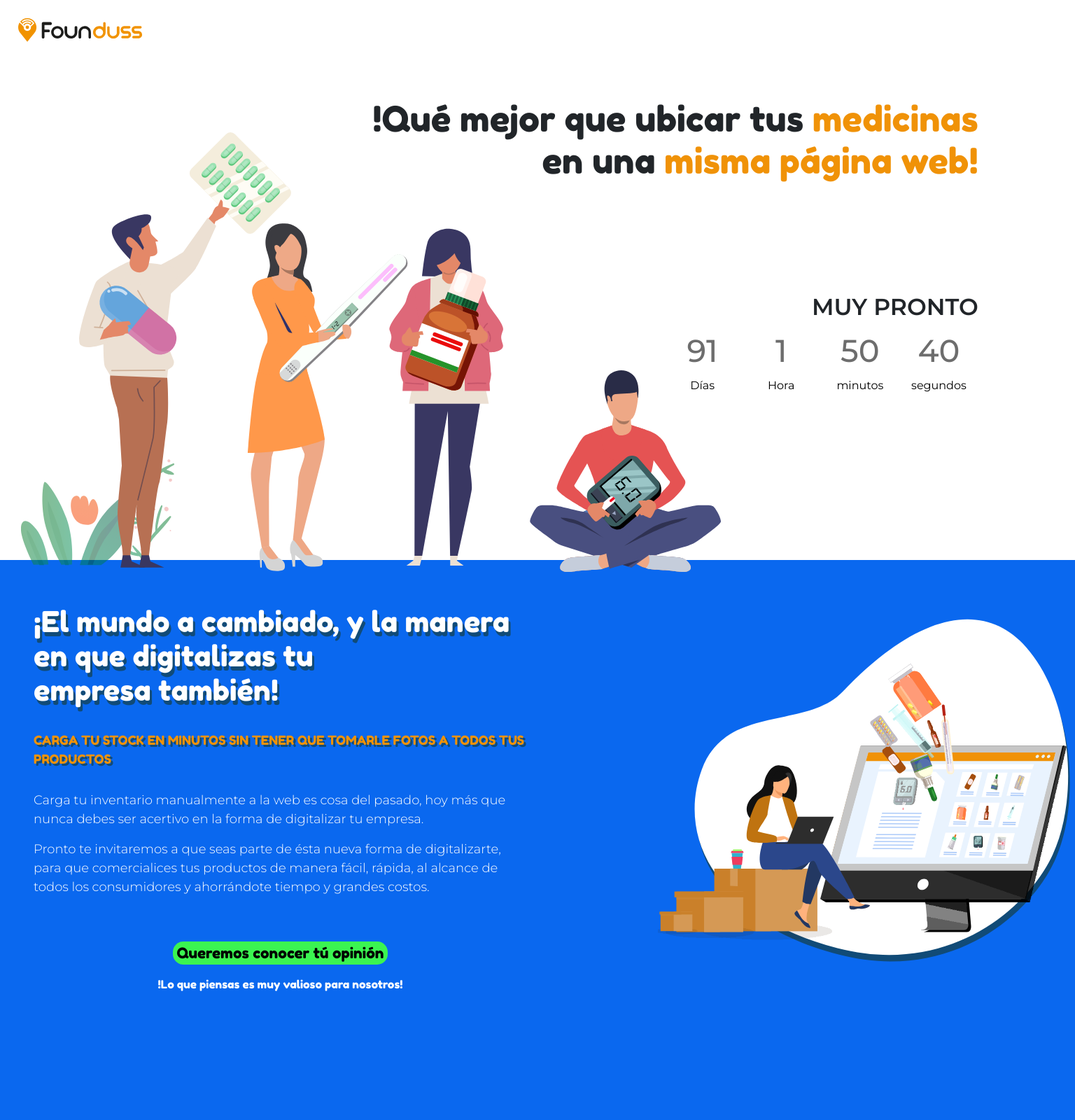
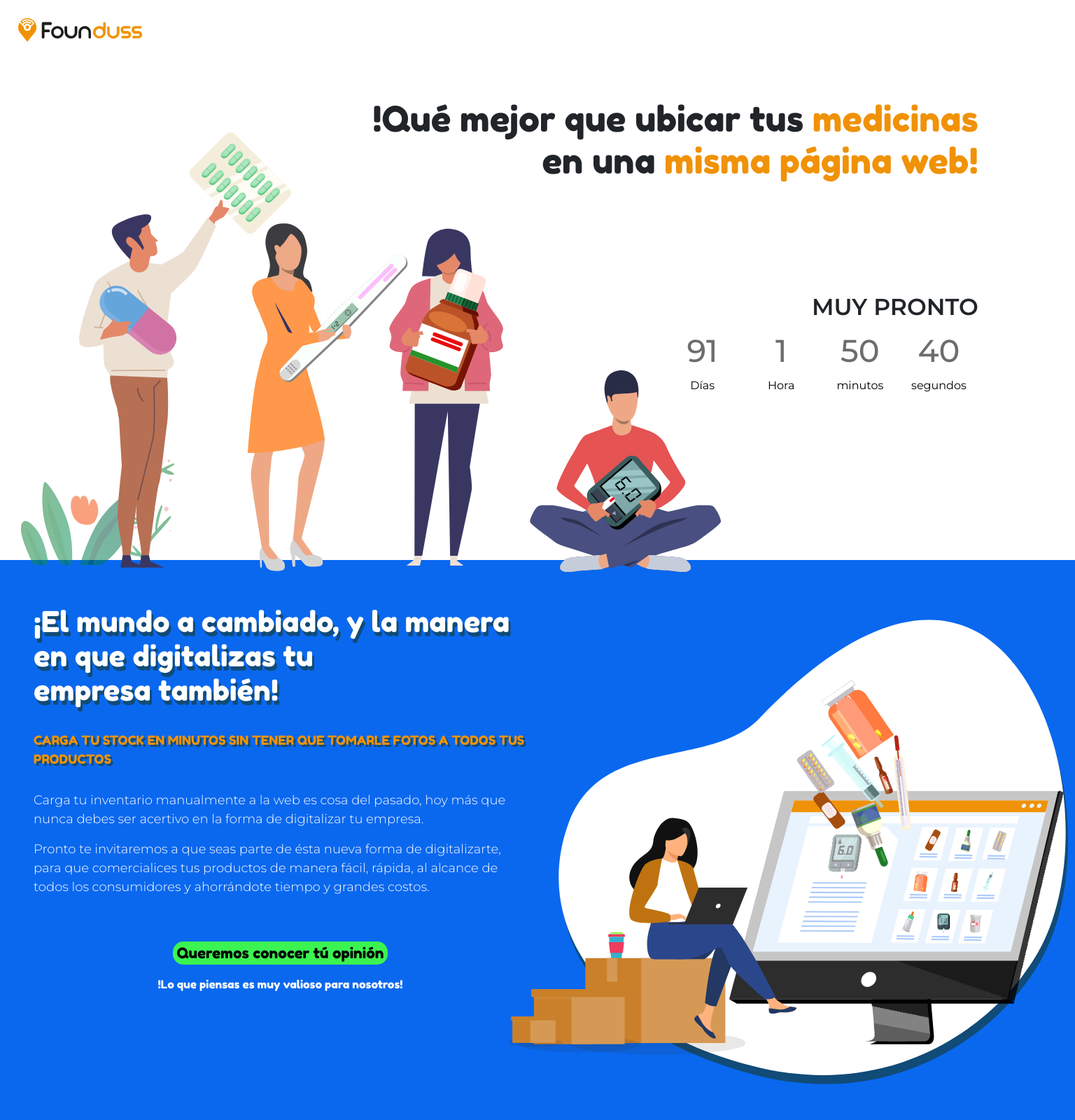
Before and after one commit to jesuschavez1994/ContadorFounduss, an Angular app: page / in a window 1536 px wide. Shown: the top 1600 px of the page at 70% size. Built offline with nearby package versions, Linux system fonts and the light colour scheme.

Commit message:
Nuevos cambios responsive

```diff
--- a/src/app/components/articles/articles.component.css
+++ b/src/app/components/articles/articles.component.css
@@ -14,7 +14,7 @@
 section{position: relative;height: 100vh;z-index: -1;}
 
 img{
-    height: 100%;
+    height: 90%;
 }
 
 #imgenCaja{
@@ -34,7 +34,7 @@ button{
         max-width: 100% !important;
     }
 }
-@media(max-width:1300px){
+@media(max-width:1280px){
     .cajas{display: none;}
 }
 
@@ -56,6 +56,6 @@ button{
 }
 
 @media(min-width: 1500px){
-    img{height: 70%;}
+    img{height: 95%;}
 
 }
```
